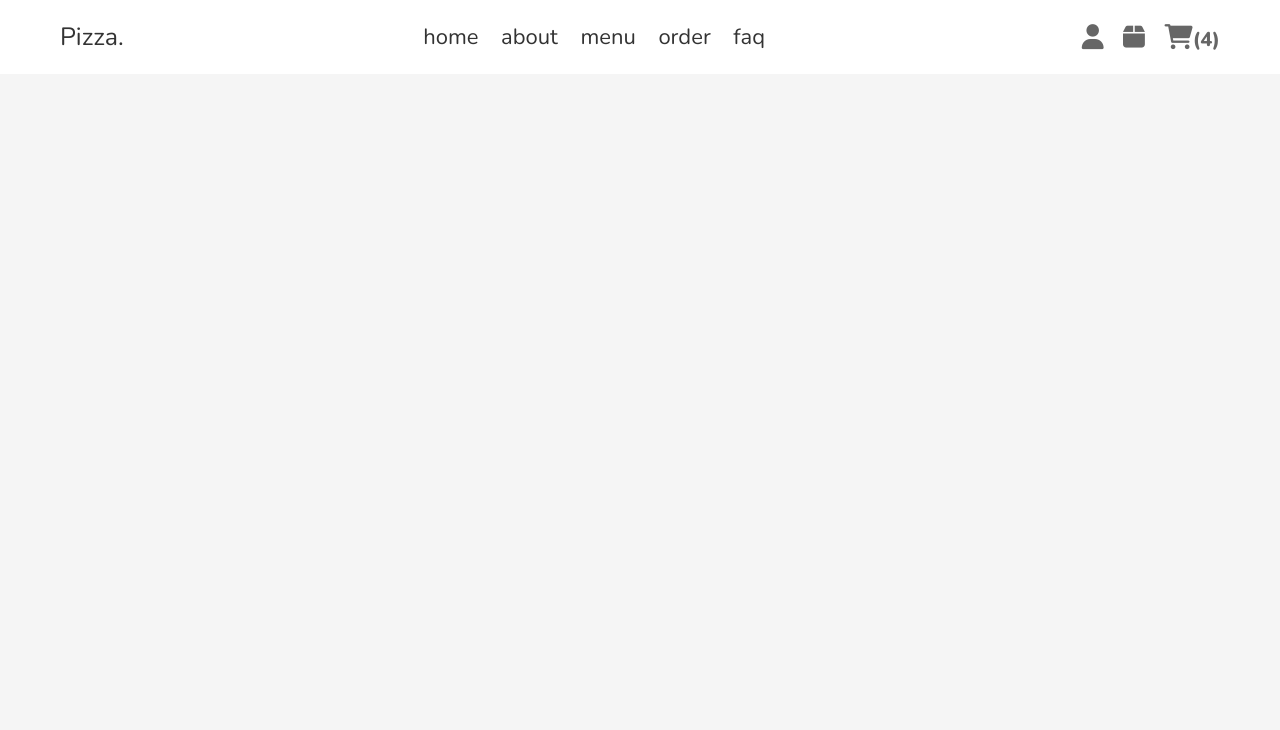
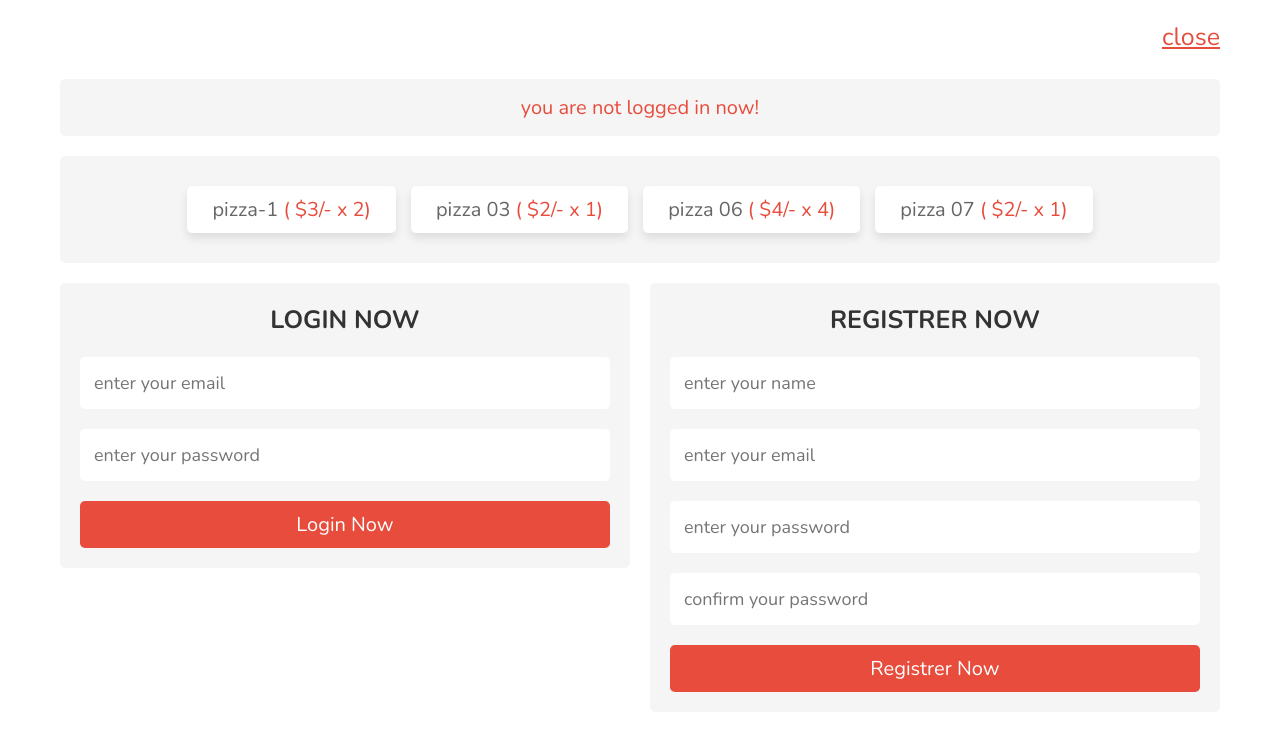
Before and after one commit to claudiodelkahez/responsive_pizza_website, a plain HTML site: page index.html in a window 1280 px wide. Both pictures are taken after a click on the element 1092 px from the left and 36 px from the top of the page. Drawn offline with nearby package versions, Linux system fonts and the light colour scheme.

Commit message:
Account completed

```diff
--- a/css/style.css
+++ b/css/style.css
@@ -49,7 +49,21 @@ section {
     margin: 0 auto;
     max-width: 1200px;
 }
-
+.btn {
+    display: block;
+    width: 100%;
+    margin-top: 1rem;
+    border-radius: 0.5rem;
+    padding: 1rem 3rem;
+    font-size: 2rem;
+    color: var(--white);
+    background-color: var(--red);
+    cursor: pointer;
+    text-transform: capitalize;
+}
+.btn:hover {
+    background-color: var(--black);
+}
 .header {
     position: fixed;
     top: 0;
@@ -101,6 +115,106 @@ section {
     display: none;
 }
 
+.user-account {
+    position: fixed;
+    top: 0;
+    right: -110%;
+    width: 100% ;
+    z-index: 1100;
+    background-color: var(--white);
+    height: 100vh;
+    overflow-y: scroll;
+}
+.user-account.active {
+    right: 0;
+
+}
+
+.user-account #close-account {
+    text-align: right;
+    margin-bottom: 2.5rem;
+}
+.user-account #close-account span {
+    cursor: pointer;
+    font-size: 2.5rem;
+    color: var(--red);
+    text-decoration: underline;
+}
+
+.user-account #close-account span:hover {
+    color: var(--black);
+}
+
+.user-account .user {
+    padding: 1.5rem;
+    text-align: center;
+    background-color: var(--light-bg);
+
+    border-radius: 0.5rem;
+}
+
+.user-account .user p {
+    font-size: 2rem;
+    color: var(--black);
+}
+.user-account .user p span {
+    color: var(--red);
+}
+
+.user-account .display-orders {
+    padding: 3rem 2rem;
+    text-align: center;
+    background-color: var(--light-bg);
+    border-radius: 0.5rem;
+    margin: 2rem 0;
+    display: flex;
+    align-items: flex-start;
+    justify-content: center;
+    gap: 1.5rem;
+    flex-wrap: wrap;
+}
+
+.user-account .display-orders p {
+    padding: 1rem 2.5rem;
+    font-size: 2rem;
+    color: var(--light-color);
+    background-color: var(--white);
+    border-radius: 0.5rem;
+    box-shadow: var(--box-shadow);
+}
+.user-account .display-orders p span {
+    color: var(--red);
+}
+.user-account .flex {
+    display: flex;
+    flex-wrap: wrap;
+    gap: 2rem;
+    align-items: flex-start;
+}
+
+.user-account .flex form {
+    flex: 1 1 40rem;
+    border-radius: 0.5rem;
+    padding: 2rem;
+    background-color: var(--light-bg);
+}
+.user-account .flex form h3 {
+    font-size: 2.5rem;
+    margin-bottom: 1rem;
+    text-transform: uppercase;
+    text-align: center;
+    color: var(--black);
+}
+
+.user-account .flex form .box {
+    width: 100%;
+    margin: 1rem 0;
+    border-radius: 0.5rem;
+    background-color: var(--white);
+    padding: 1.4rem;
+    font-size: 1.8rem;
+    color: var(--black);
+}
 /* Media queries */
 
 @media (max-width: 991px) {
@@ -124,7 +238,6 @@ section {
     }
     .header .flex .navbar.active {
         clip-path: polygon(0 0, 100% 0, 100% 100%, 0 100%);
-
     }
     .header .flex .navbar a {
         display: block;
--- a/index.html
+++ b/index.html
@@ -31,12 +31,98 @@
                     <div id="menu-btn" class="fas fa-bars"></div>
                     <div id="user-btn" class="fas fa-user"></div>
                     <div id="order-btn" class="fas fa-box"></div>
-                    <div id="cart-btn" class="fas fa-shopping-cart"><span>(4)</span></div>
+                    <div id="cart-btn" class="fas fa-shopping-cart">
+                        <span>(4)</span>
+                    </div>
                 </div>
             </section>
         </header>
         <!-- header section ends -->
+        <div class="user-account">
+           <section>
+            <div id="close-account"><span>close</span></div>
+            <div class="user">
+                <p><span>you are not logged in now!</span></p>
+            </div>
 
+            <div class="display-orders">
+                <p>pizza-1 <span>( $3/- x 2)</span></p>
+                <p>pizza 03 <span>( $2/- x 1)</span></p>
+                <p>pizza 06 <span>( $4/- x 4)</span></p>
+                <p>pizza 07 <span>( $2/- x 1)</span></p>
+            </div>
+
+            <div class="flex">
+                <form action="" method="post">
+                    <h3>login now</h3>
+                    <input
+                        type="email"
+                        name="email"
+                        required
+                        class="box"
+                        placeholder="enter your email"
+                        maxlength="50"
+                    />
+                    <input
+                        type="password"
+                        name="pass"
+                        required
+                        class="box"
+                        placeholder="enter your password"
+                        maxlength="20"
+                    />
+                    <input
+                        type="submit"
+                        value="login now"
+                        name="login"
+                        class="btn"
+                    />
+                </form>
+
+                <form action="" method="post">
+                    <h3>registrer now</h3>
+                    <input
+                        type="text"
+                        name="name"
+                        required
+                        class="box"
+                        placeholder="enter your name"
+                        maxlength="20"
+                    />
+                    <input
+                        type="email"
+                        name="email"
+                        required
+                        class="box"
+                        placeholder="enter your email"
+                        maxlength="50"
+                    />
+                    <input
+                        type="password"
+                        name="pass"
+                        required
+                        class="box"
+                        placeholder="enter your password"
+                        maxlength="20"
+                    />
+                    <input
+                        type="password"
+                        name="cpass"
+                        required
+                        class="box"
+                        placeholder="confirm your password"
+                        maxlength="50"
+                    />
+                    <input
+                        type="submit"
+                        value="registrer now"
+                        name="registrer"
+                        class="btn"
+                    />
+                </form>
+            </div>
+           </section>
+        </div>
         <!-- JS -->
         <script src="./js/script.js"></script>
     </body>
--- a/js/script.js
+++ b/js/script.js
@@ -3,6 +3,17 @@ let navbar = document.querySelector('.header .flex .navbar')
 document.querySelector('#menu-btn').onclick = () => {
     navbar.classList.toggle('active');
 };
+
+let account = document.querySelector('.user-account')
+
+document.querySelector('#user-btn').onclick = () => {
+    account.classList.add('active');
+};
+document.querySelector('#close-account').onclick = () => {
+    account.classList.remove('active');
+};
+
+
 window.onscroll = () => {
     navbar.classList.remove('active');
 };
```
